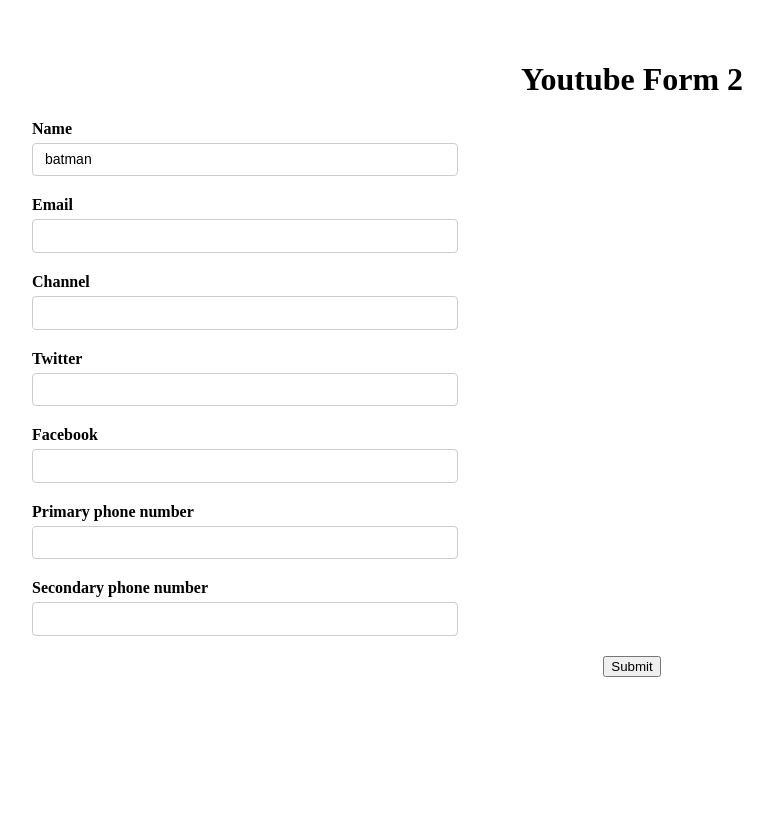
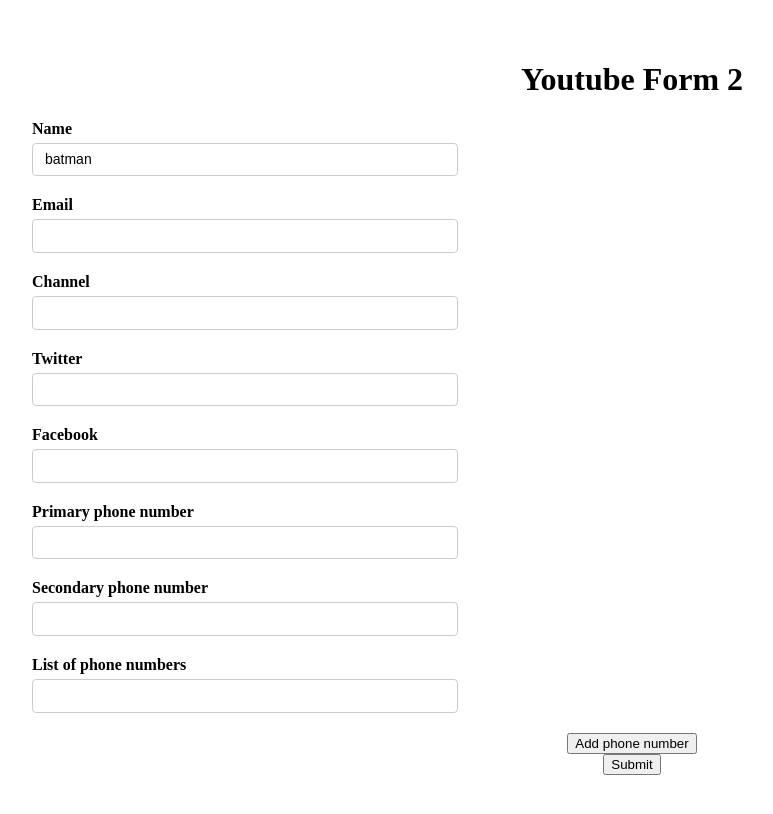
Before and after one commit to rizqydev/learn-react, a React (Vite) app: page /learn-rhf in a window 1280 px wide. Shown: the whole page, without its empty margins (8-781 px from the left). Built offline with nearby package versions, Linux system fonts and the light colour scheme.

Commit message:
rhf - learn dynamic field using useFieldArray

```diff
--- a/src/react-hook-form/components/YoutubeForm.tsx
+++ b/src/react-hook-form/components/YoutubeForm.tsx
@@ -1,4 +1,4 @@
-import { useForm } from "react-hook-form"
+import { useFieldArray, useForm } from "react-hook-form"
 import { DevTool } from "@hookform/devtools"
 import { useEffect, useState } from "react"
 
@@ -13,6 +13,9 @@
     facebook: string
   },
   phoneNumber: string[]
+  phNumber: {
+    number: string
+  }[]
 }
 
 export const YoutubeForm = () => {
@@ -25,12 +28,18 @@
         twitter: "",
         facebook: ""
       },
-      phoneNumber: ["", ""]
+      phoneNumber: ["", ""],
+      phNumber: [{ number: "" }]
     }
   })
 
   const { register, handleSubmit, control, formState } = form
   const { errors } = formState
+
+  const { fields, append, remove } = useFieldArray({
+    name: "phNumber",
+    control
+  })
 
   const onSubmit = (data: FormValues) => {
     console.log("Form submitted", data)
@@ -114,6 +123,27 @@
           <p className="error">{errors.phoneNumber?.[1]?.message}</p>
         </div>
 
+        <div>
+          <label>List of phone numbers</label>
+          {
+            fields.map((field, index) => (
+              <div key={field.id} className="form-control">
+                <input type="text" {...register(`phNumber.${index}.number` as const, {
+                  required: "Phone number is required"
+                })} />
+                {
+                  index > 0 && (
+                    <button onClick={() => remove(index)}>Remove</button>
+                  )
+                }
+                <p className="error">{errors.phNumber?.[index]?.number?.message}</p>
+              </div>
+            ))
+          }
+
+          <button type="button" onClick={() => append({ number: "" }) }>Add phone number</button>
+        </div>
+
         <button type="submit">Submit</button>
       </form>
       <DevTool control={control} />
```
